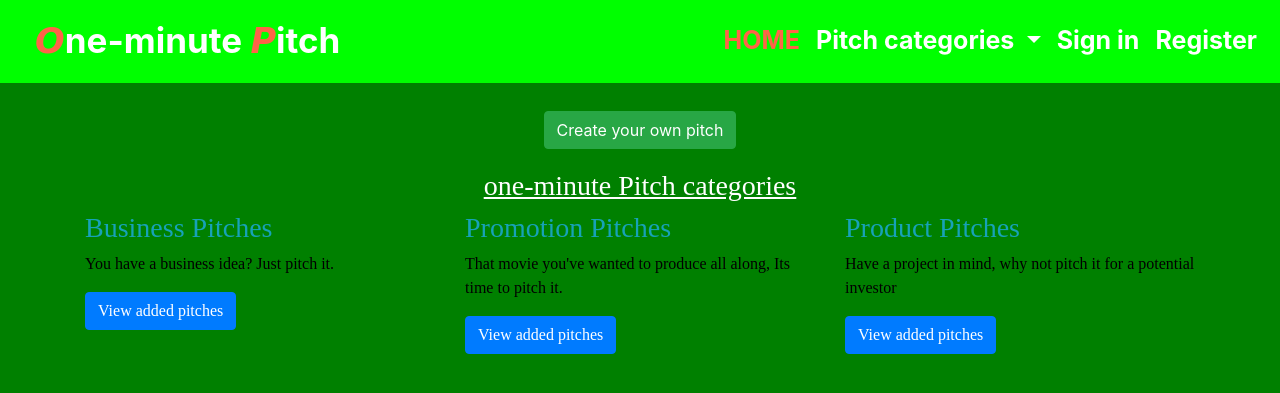
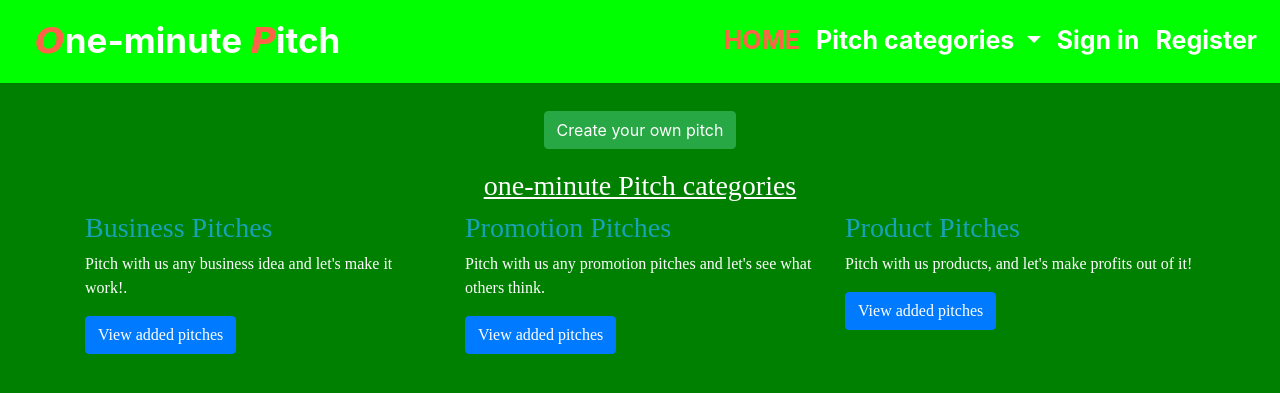
Before and after one commit to pascaline-irabaruta/one-minute-pitch, a Flask app: template app/templates/index.html in a window 1280 px wide. Shown: the part 193-586 px from the top of the page. Run offline with Flask 2, Linux system fonts and the light colour scheme; the template is opened without the code that fills it, so the values that code supplies are empty; some libraries are stand-ins or nearby versions.

Commit message:
updated index.html

```diff
--- a/app/templates/index.html
+++ b/app/templates/index.html
@@ -24,21 +24,21 @@
         <div class="col-md-4">
             <div class="well well-lg">
                 <h3 class= "text-info">Business Pitches</h3>
-                <p style="color:black">You have a business idea? Just pitch it.</p>
+                <p>Pitch with us any business idea and let's make it work!.</p>
                 <a href="{{url_for('main.business_pitches')}}" class="btn btn-primary -center">View added pitches</a>
             </div>
         </div>
         <div class="col-md-4">
             <div class="well well-lg">
                 <h3 class="text-info">Promotion Pitches</h3>
-                <p style="color:black">That movie you've wanted to produce all along, Its time to pitch it.</p>
+                <p>Pitch with us any promotion pitches and let's see what others think.</p>
                 <a href="{{url_for('main.promotion_pitches')}}" class="btn btn-primary -center">View added pitches</a>
             </div>
         </div>
         <div class="col-md-4">
             <div class="well well-lg">
                 <h3 class="text-info">Product Pitches</h3>
-                <p style="color:black">Have a project in mind, why not pitch it for a potential investor</p>
+                <p>Pitch with us products, and let's make profits out of it!</p>
                 <a href="{{url_for('main.product_pitches')}}" class="btn btn-primary -center">View added pitches</a>
             </div>
         </div>
```
